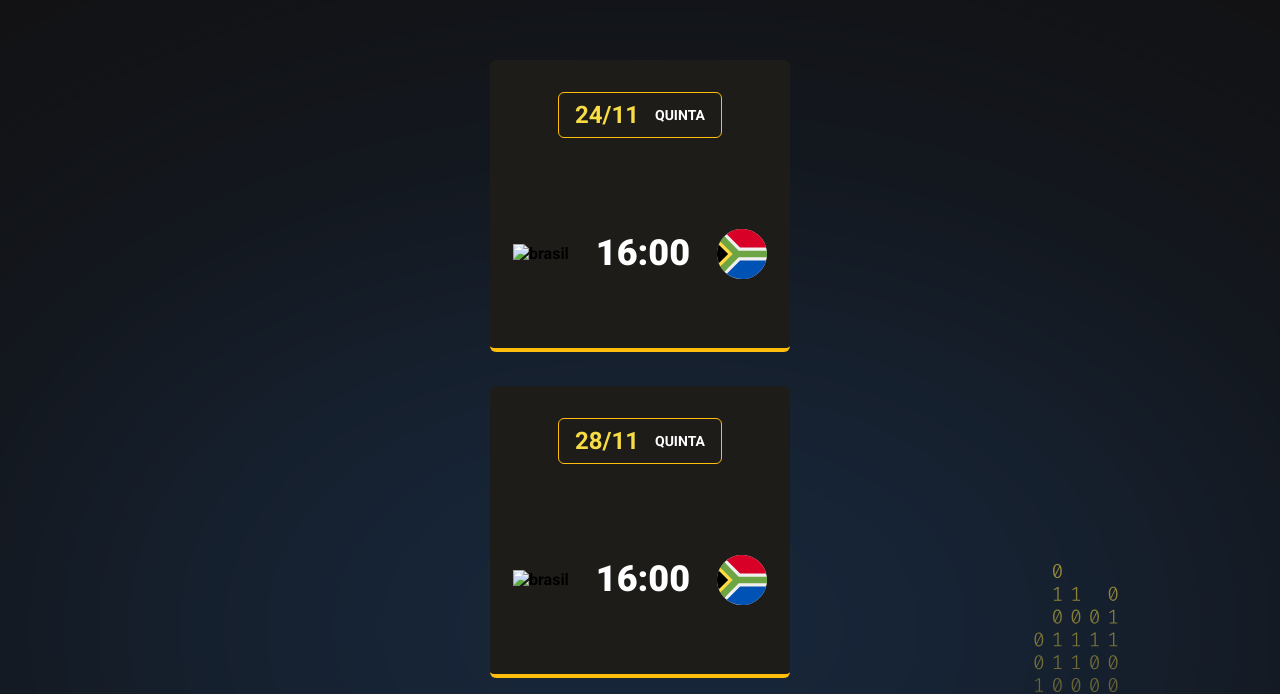
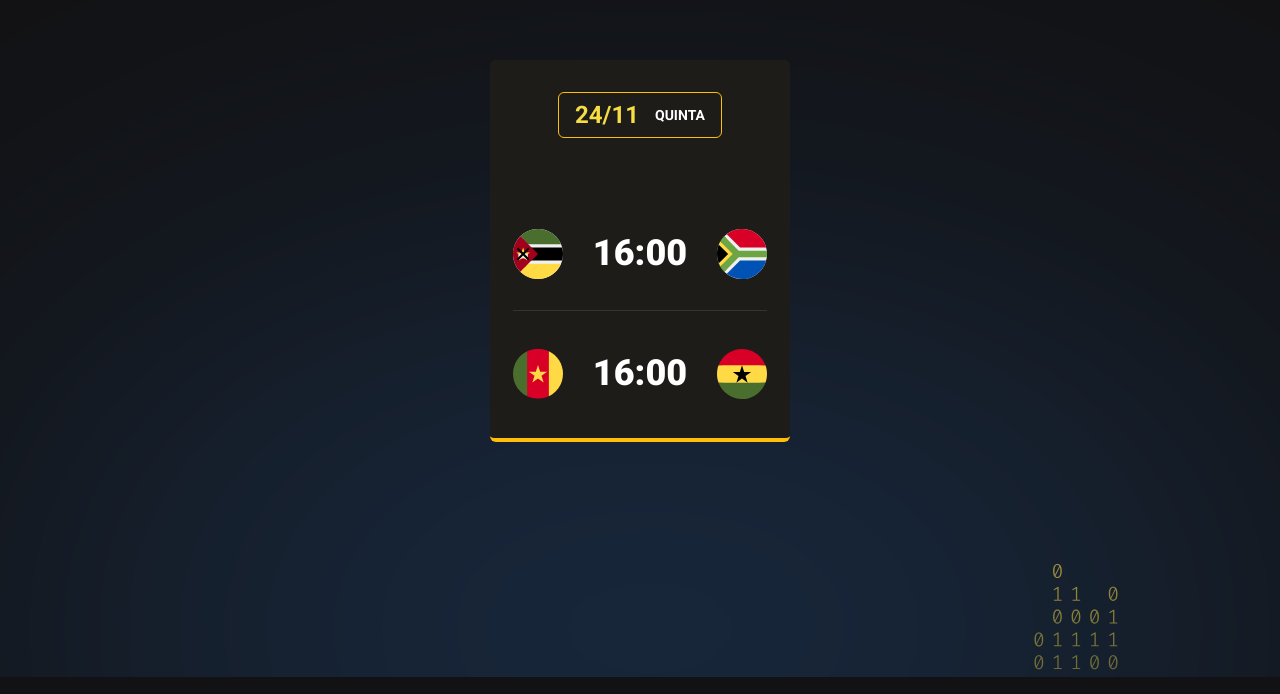
Before and after one commit to ocamsg/Calendario-de-Jogos-Rocketseat-NLW, a plain HTML site: page index.html in a window 1280 px wide. Shown: the part 123-817 px from the top of the page. Drawn offline with Linux system fonts and the light colour scheme.

Commit message:
next-commit

```diff
--- a/css/style.css
+++ b/css/style.css
@@ -34,8 +34,7 @@ header {
 
 #cards {
     display: flex;
-    flex-direction: column;
-    gap: 34px;
+    gap: 100px;
 }
 
 .card {
@@ -71,10 +70,11 @@ header {
     display: flex;
     justify-content: space-between;
     align-items: center;
+    margin-bottom: -30px;
 }
 
 .card ul li + li {
-    border-top: 1px solid red;
+    border-top: 1px solid #323238;
 }
 
 .card ul li strong {
@@ -130,3 +130,44 @@ header {
     color: #F1F5F9;
     text-transform: uppercase;
 }
+
+.card ul li strong:hover,
+.card ul li img:hover{
+    transform: scale(1.1);
+}
+
+.card ul li strong,
+.card ul li img{
+    cursor: pointer;
+    transition: transform 0.3s;
+}
+
+.assinatura img:hover,
+.assinatura h2:hover{
+    transform: scale(1.1);
+}
+.assinatura img,
+.assinatura h2{
+    cursor: pointer;
+    transition: transform 0.3s;
+}
+
+.card {
+    animation: appear 0.1s;
+}
+
+@keyframes appear {
+    0% {
+        transform: translateY(-50px);
+        opacity: 0;
+    }
+    100% {
+        opacity: 1;
+    }
+}
+
+@media (min-width: 400px){
+    #cards {
+        flex-direction: row;
+    }
+}
--- a/index.html
+++ b/index.html
@@ -14,13 +14,15 @@
 </head>
 <body>
    <div class="app">
-       <div class="assinatura">
-           <img src="./assets/img.JPG" alt="">
-           <div class="descr">
-            <h2>Roberto Júnior</h2>
-            <p>Front-End Developer</p>
-           </div>
-       </div>
+
+        <header>
+            <img src="./assets/logo.svg" alt=" Logo da NLW"/>
+        </header>
+        <main id="cards">
+
+        </main>
+
+
    </div>
 
    <script src="./js/script.js"></script>
--- a/js/script.js
+++ b/js/script.js
@@ -1,19 +1,21 @@
 /*Toda vez que for executada esta função, sera criado um card novo*/
 
-function createGame (player, hour, player2){
+
+function createGame (player1, hour, player2){
     return `
     <li>
-        <img src="./assets/${player}.svg" alt="brasil">
-        <strong>16:00</strong>
-        <img src="./assets/southAfrica.svg" alt="">
+        <img src="./assets/${player1}.svg" alt="${player1}">
+        <strong>${hour}</strong>
+        <img src="./assets/${player2}.svg" alt="${player2}">
     </li>
     `
 }
 
+let delay = -0.3;
 function createCard(date,day, games){
+    delay = delay + 0.3;
     return `
-
-    <div class="card">
+    <div class="card" style="animation-delay: ${delay}s";>
             <h2>${date} <span>${day}</span></h2>
             <ul>
                ${games}
@@ -22,15 +24,7 @@ function createCard(date,day, games){
     `
 }
 
-document.querySelector('.app').innerHTML = `
-    <header>
-        <img src="./assets/logo.svg" alt=" Logo da NLW">
-    </header>
-    <main id="cards">
-        ${createCard('24/11', "quinta",  createGame())}
-        ${createCard('28/11', "quinta",  createGame())}
-        ${createCard('02/12', "quinta",  createGame())}
-    </main>
-`
-
-/* ${createCard()} => criar uma interpolação */
+document.querySelector('#cards').innerHTML =
+    createCard('24/11', "quinta",
+    createGame("mozambique","16:00","southAfrica") + createGame("cameroon","16:00","ghana"))
+    createCard('28/11', "quinta", + createGame("mozambique","16:00","southAfrica"))
```
Also changed, not shown: assets/cameroon.svg (added), assets/ghana.svg (added).
